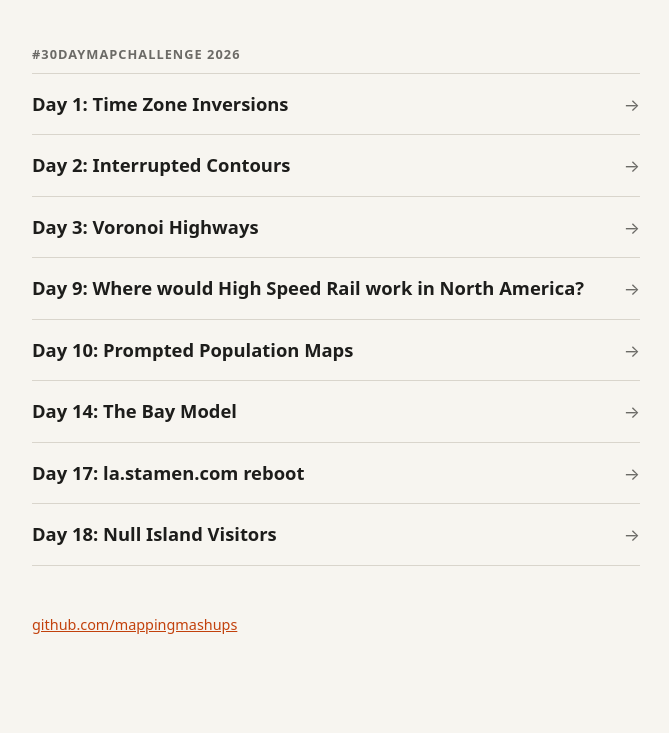
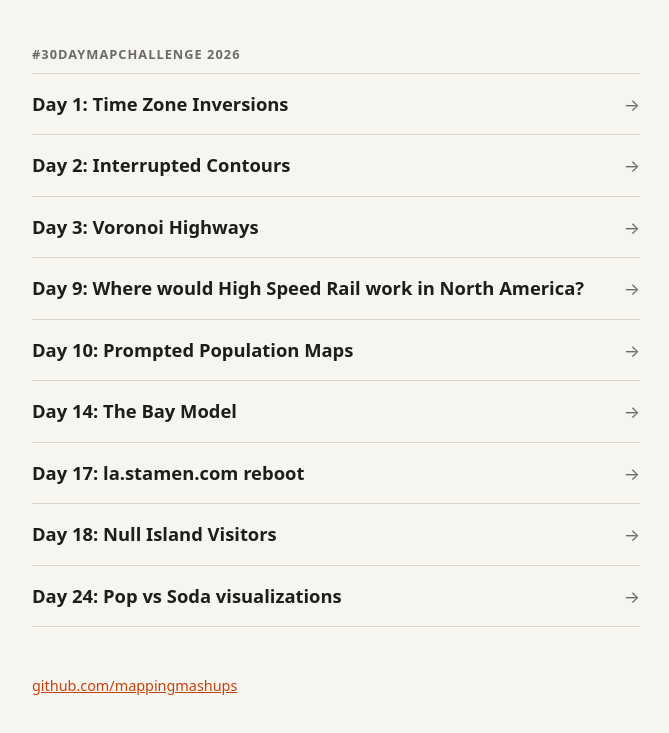
Before and after one commit to mappingmashups/mappingmashups.github.io, a plain HTML site: page index.html in a window 1280 px wide. Shown: the part 141-874 px from the top of the page, without its empty margins (304-973 px from the left). Before the commit the page ends 825 px from the top, so only its background shows below. Drawn offline with Linux system fonts and the light colour scheme.

Commit message:
Add Day 24: Pop vs Soda visualizations
Co-Authored-By: Claude Opus 5.5 <noreply@anthropic.com>
Claude-Session: https://claude.ai/code/session_01JpWq1ijw2ipgVXYhiHY2AH

```diff
--- a/index.html
+++ b/index.html
@@ -123,6 +123,12 @@
             <span class="arrow" aria-hidden="true">→</span>
           </a>
         </li>
+        <li>
+          <a href="https://popvssoda.com/">
+            <span class="name">Day 24: Pop vs Soda visualizations</span>
+            <span class="arrow" aria-hidden="true">→</span>
+          </a>
+        </li>
       </ul>
     </section>
 
```
